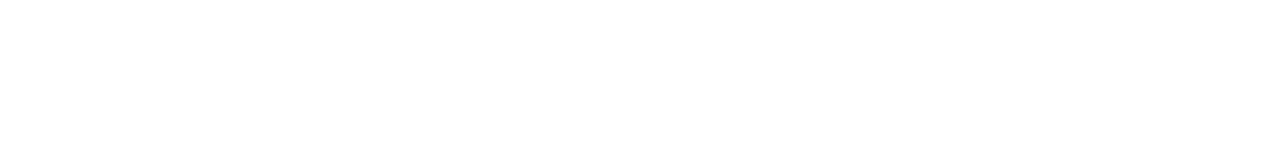
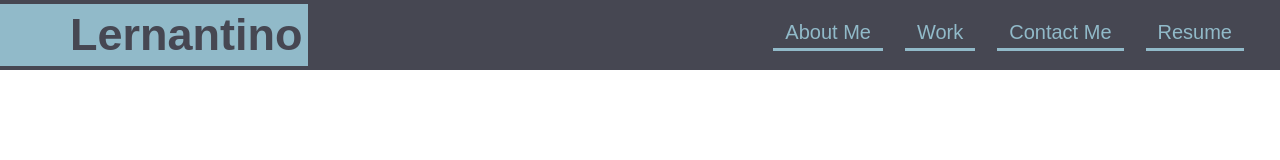
Before and after one commit to SpencerKyle/portfolio, a plain HTML site: page index.html in a window 1280 px wide. Drawn offline with Linux system fonts and the light colour scheme.

Commit message:
Navbar update

```diff
--- a/assets/style.css
+++ b/assets/style.css
@@ -0,0 +1,52 @@
+* {
+    margin: 0;
+    padding: 0;
+    box-sizing: border-box;
+}
+
+/* navbar stuff */
+body {
+    font-family: Arial, Helvetica, sans-serif;
+}
+
+nav {
+    background-color: #464752;
+    display: flex;
+    flex-wrap: wrap;
+    justify-content: space-between;
+}
+
+.portfolio {
+    background-color: #91BAC9;
+    margin: 4px 0;
+    padding: 5px 5px 5px 70px;
+}
+
+.portfolio h1 {
+    font-size: 45px;
+    color: #464752;
+}
+
+.links {
+    display: flex;
+    flex-direction: row;
+    list-style: none;
+    padding: 10px;
+}
+
+.links a {
+    text-decoration: none;
+    color: #91BAC9;
+    border-bottom: solid 3px #91BAC9;
+    padding: 5px 12px;
+}
+
+.linkItem {
+    color: #91BAC9;
+    padding: 11px;
+    font-size: 20px;
+}
+
+.linkItem:last-child{
+    margin-right: 15px;
+}
--- a/index.html
+++ b/index.html
@@ -4,9 +4,20 @@
     <meta charset="UTF-8">
     <meta http-equiv="X-UA-Compatible" content="IE=edge">
     <meta name="viewport" content="width=device-width, initial-scale=1.0">
-    <title>Document</title>
+    <link rel="stylesheet" href="./assets/style.css">
+    <title>Spencer Kyle - Portfolio</title>
 </head>
 <body>
-
+    <nav>
+        <div class="portfolio">
+            <h1>Lernantino</h1>
+        </div>
+            <ul class="links">
+                <li class="linkItem"><a href="#">About Me</a></li>
+                <li class="linkItem"><a href="#">Work</a></li>
+                <li class="linkItem"><a href="#">Contact Me</a></li>
+                <li class="linkItem"><a href="#">Resume</a></li>
+            </ul>
+    </nav>
 </body>
 </html>
```
